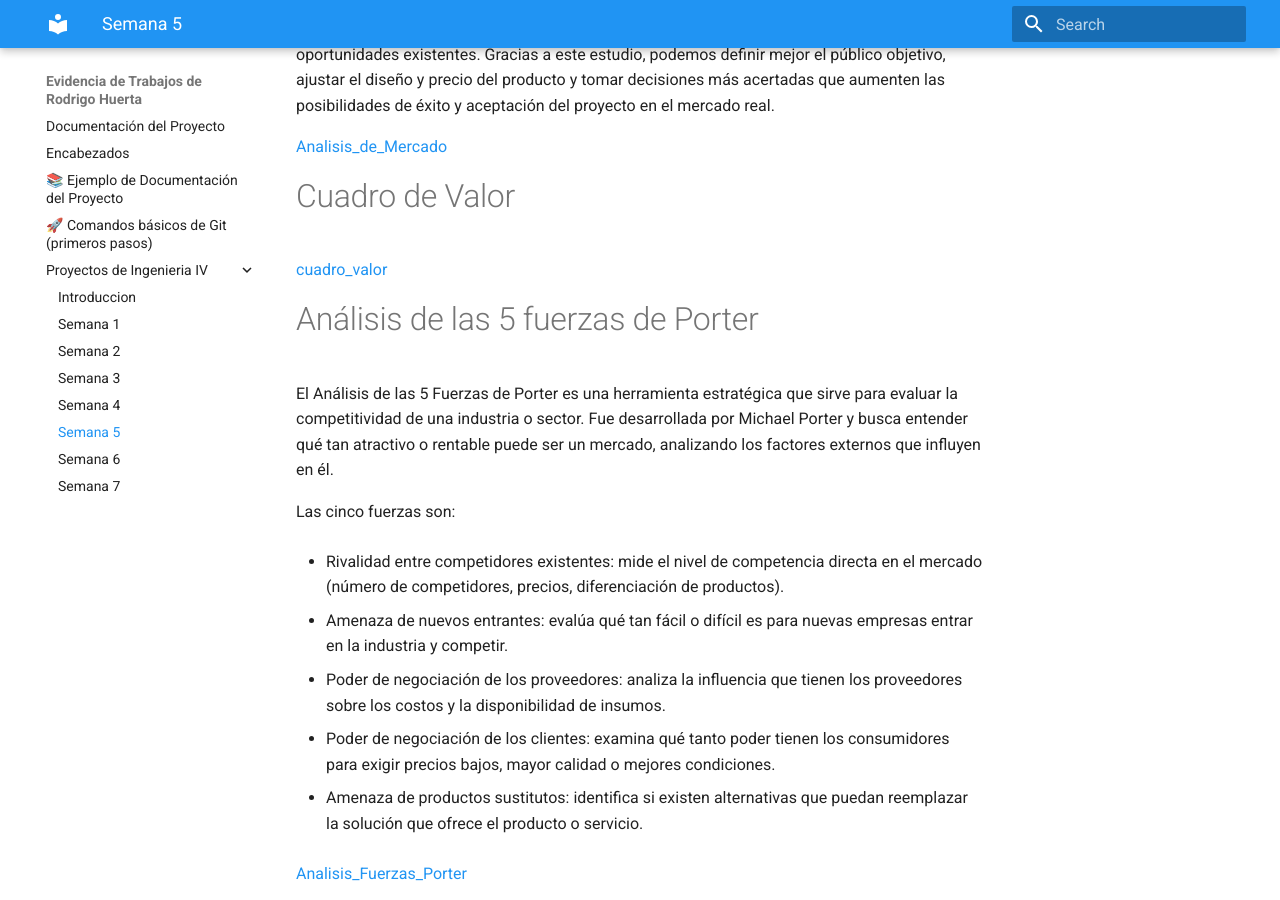
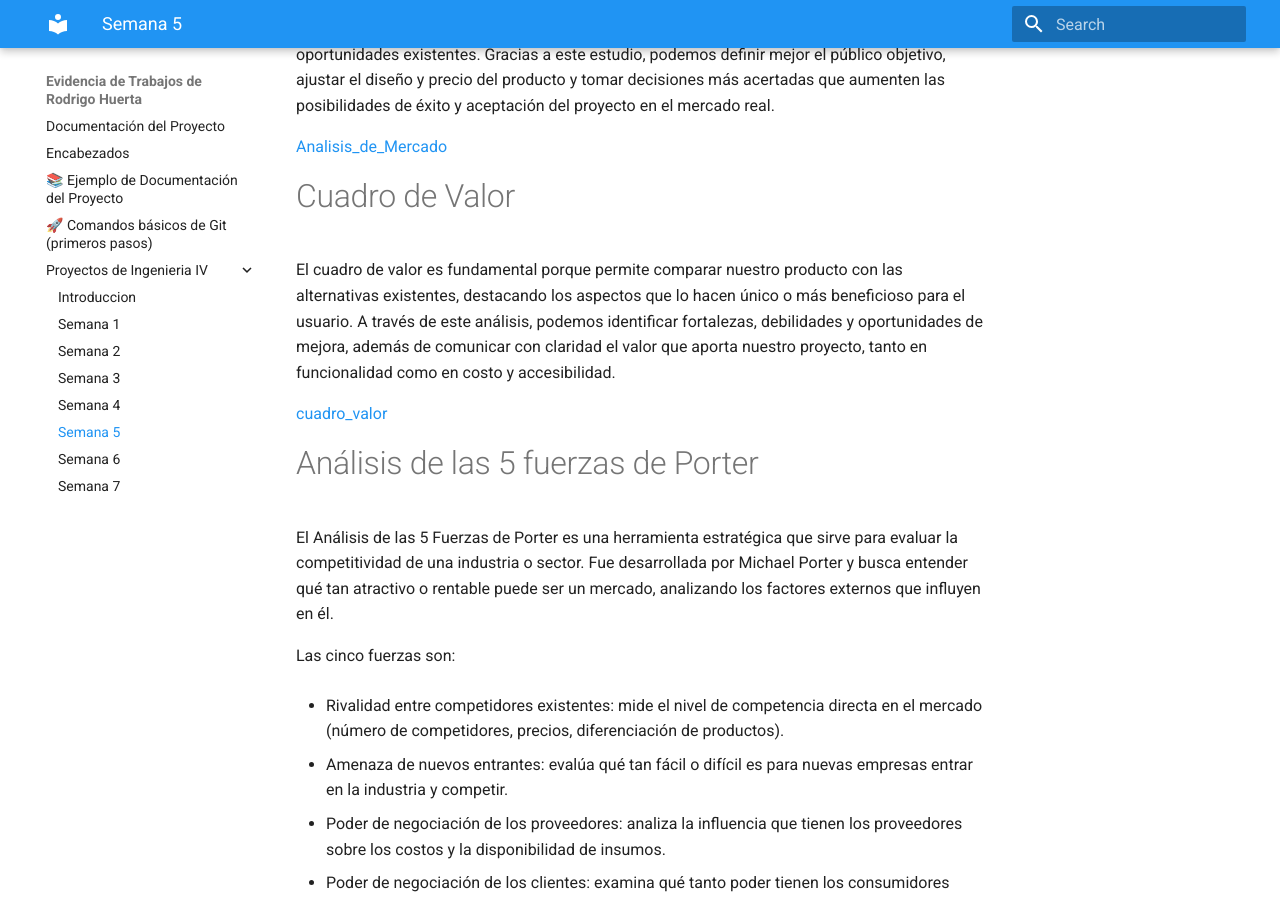
Before and after one commit to RodrigoH2929/portafolio_evidencias, an MkDocs documentation site: the page built from docs/Proyectos de Ingenieria IV/Semana 5.md, in a window 1280 px wide and 900 px high, scrolled down 698 px. Built offline with MkDocs 1.6.1 and Material for MkDocs 9.7.7, drawn with Linux system fonts in a browser that asks for light colours.

Commit message:
Agregue texto en la seccion 'Semana 5'

```diff
--- a/docs/Proyectos de Ingenieria IV/Semana 5.md
+++ b/docs/Proyectos de Ingenieria IV/Semana 5.md
@@ -18,6 +18,8 @@ El análisis de mercado es importante porque permite entender las necesidades, p
 
 # Cuadro de Valor
 
+El cuadro de valor es fundamental porque permite comparar nuestro producto con las alternativas existentes, destacando los aspectos que lo hacen único o más beneficioso para el usuario. A través de este análisis, podemos identificar fortalezas, debilidades y oportunidades de mejora, además de comunicar con claridad el valor que aporta nuestro proyecto, tanto en funcionalidad como en costo y accesibilidad.
+
 [cuadro_valor](https://www.canva.com/design/DAG0w_cchC4/iZkATuicc6fS7nchp_iR7w/edit?utm_content=DAG0w_cchC4&utm_campaign=designshare&utm_medium=link2&utm_source=sharebutton)
 
 # Análisis de las 5 fuerzas de Porter
```
